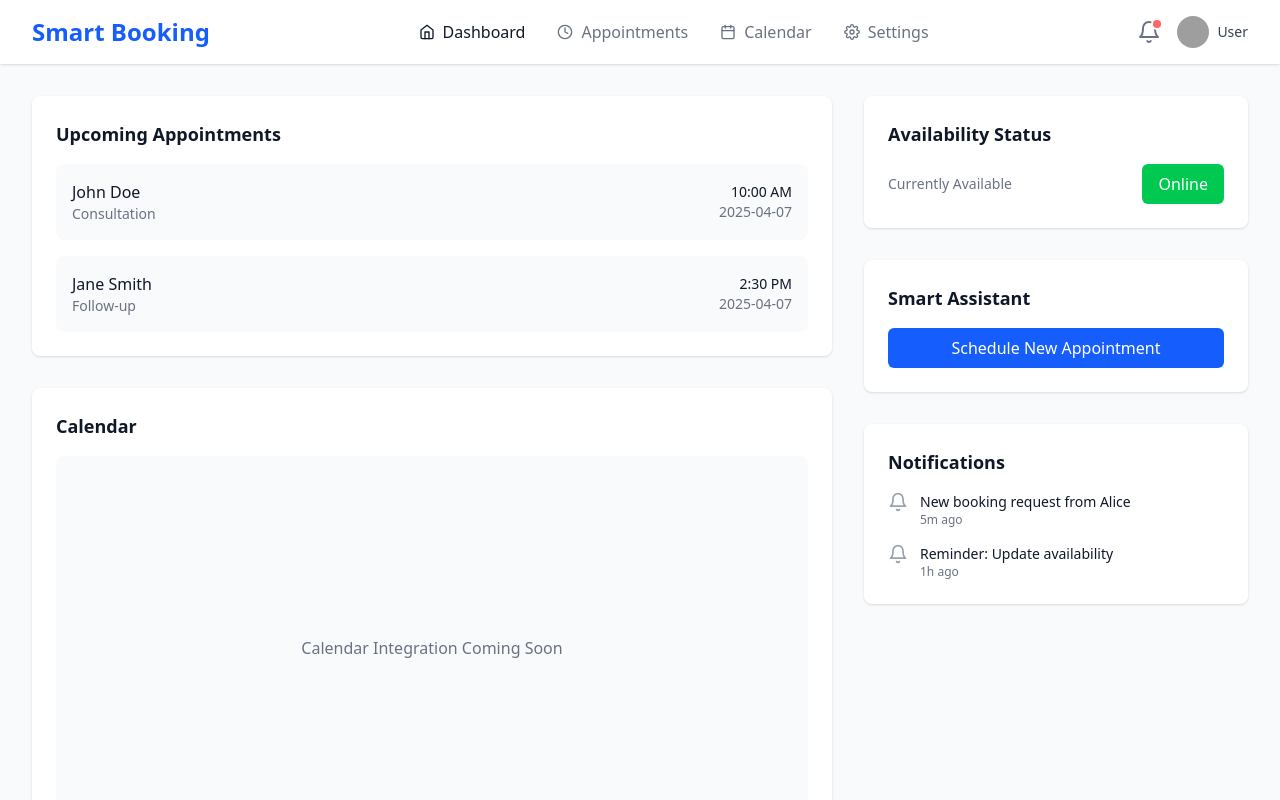
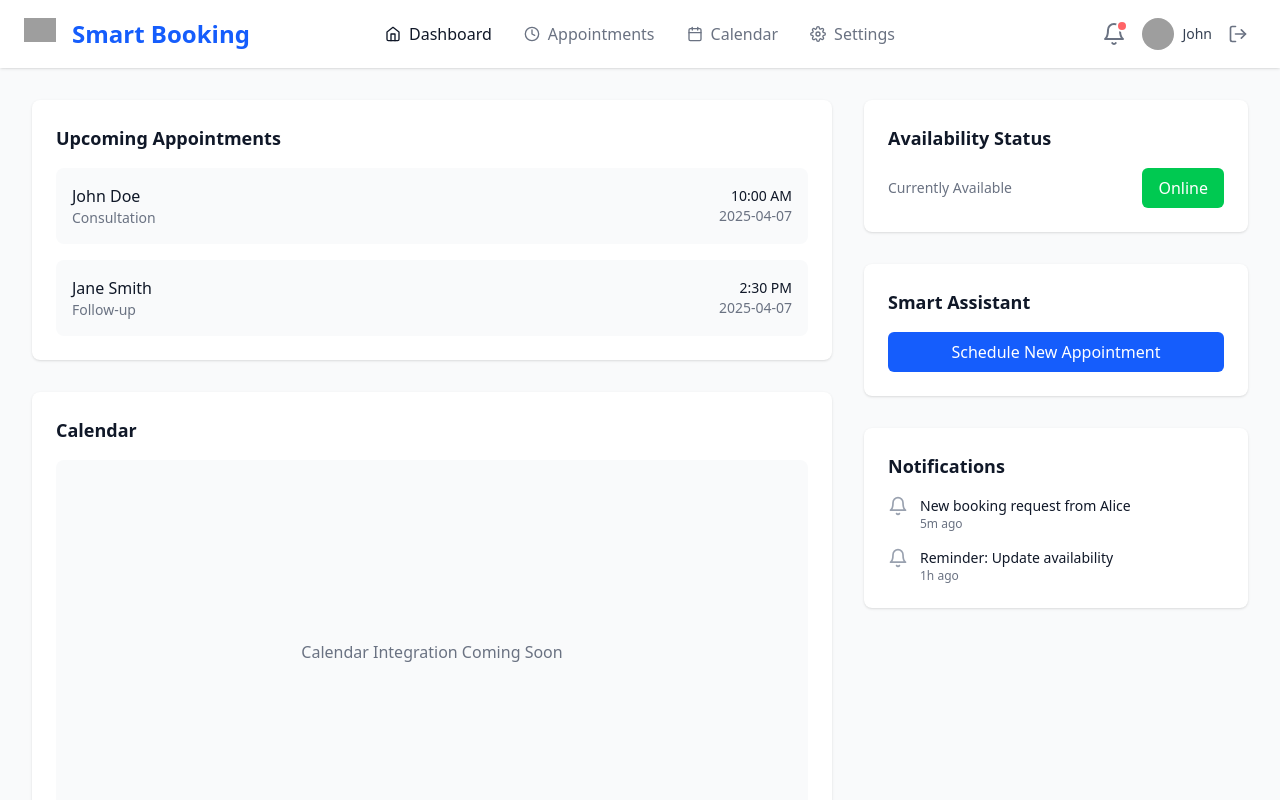
Before and after one commit to kaleabtesfaye01/CSC440-Project, a React (Vite) app in the folder frontend/: page /login in a window 1280 px wide. Both pictures are taken after typing "name@example.com", "Sample123" into the empty fields and a click on the button "Log In". Shown: the top 800 px of the page. Built offline with nearby package versions, Linux system fonts and the light colour scheme; grey boxes are pictures that could not be loaded.

Commit message:
Corrected navbar to be used

```diff
--- a/frontend/src/components/Navbar.jsx
+++ b/frontend/src/components/Navbar.jsx
@@ -2,6 +2,7 @@ import React from "react";
 import { useNavigate } from "react-router";
 import { useAuth } from "../hooks/useAuth";
 import { Link } from "react-router";
+import { FiHome, FiCalendar, FiClock, FiSettings, FiBell, FiLogOut } from "react-icons/fi";
 
 export default function Navbar() {
   const { user, logout } = useAuth();
@@ -13,9 +14,11 @@ export default function Navbar() {
   };
 
   return (
-    <nav className="bg-white dark:bg-gray-900 shadow-sm px-6 py-4 flex items-center justify-between sticky top-0 z-50">
-      {/* Logo + Name */}
-      <Link to="/" className="flex items-center gap-2">
+    <nav className="bg-white shadow-sm px-6 py-4 sticky top-0 z-50">
+      <div className="max-w-7xl mx-auto flex items-center justify-between">
+        {/* Left section with logo */}
+        <div className="w-1/4">
+          <Link to="/" className="flex items-center gap-2 flex-shrink-0">
             <div className="w-8 h-8 mr-2">
               <img
                 src="https://www.svgrepo.com/show/499773/calendar.svg"
@@ -23,24 +26,58 @@ export default function Navbar() {
                 onError={(e) => (e.currentTarget.style.display = "none")}
               />
             </div>
-        <span className="font-bold text-lg text-gray-900 dark:text-white">
+            <span className="text-2xl font-bold text-blue-600">
               Smart Booking
             </span>
           </Link>
+        </div>
 
-      {/* User and Logout */}
-      <div className="flex items-center gap-4">
+        {/* Center section with navigation */}
+        <div className="flex-1 flex justify-center">
+          <nav className="hidden md:flex space-x-8">
+            <Link to="/" className="flex items-center text-gray-900 hover:text-blue-600">
+              <FiHome className="mr-2" /> Dashboard
+            </Link>
+            <Link to="/appointments" className="flex items-center text-gray-500 hover:text-blue-600">
+              <FiClock className="mr-2" /> Appointments
+            </Link>
+            <Link to="/calendar" className="flex items-center text-gray-500 hover:text-blue-600">
+              <FiCalendar className="mr-2" /> Calendar
+            </Link>
+            <Link to="/settings" className="flex items-center text-gray-500 hover:text-blue-600">
+              <FiSettings className="mr-2" /> Settings
+            </Link>
+          </nav>
+        </div>
+
+        {/* Right section with user profile */}
+        <div className="w-1/4 flex justify-end">
+          <div className="flex items-center space-x-4">
+            <button className="relative text-gray-500 hover:text-blue-600">
+              <FiBell className="w-6 h-6" />
+              <span className="absolute top-0 right-0 block h-2 w-2 rounded-full bg-red-400 ring-2 ring-white"></span>
+            </button>
+            <div className="flex items-center space-x-2">
+              <img
+                className="h-8 w-8 rounded-full"
+                src={`https://ui-avatars.com/api/?name=${user?.firstname || 'User'}&background=0D8ABC&color=fff`}
+                alt={user?.firstname || 'User'}
+              />
               {user && (
-          <span className="text-sm text-gray-600 dark:text-gray-300">
-            Hello, {user.firstname}
+                <span className="text-sm font-medium text-gray-700">
+                  {user.firstname}
                 </span>
               )}
               <button
                 onClick={handleLogout}
-          className="text-sm text-blue-600 hover:bg-blue-50 dark:hover:bg-gray-800 px-3 py-1 rounded-md transition"
+                className="text-gray-500 hover:text-blue-600 p-2 rounded-full hover:bg-blue-50 transition"
+                title="Logout"
               >
-          Logout
+                <FiLogOut className="w-5 h-5" />
               </button>
+            </div>
+          </div>
+        </div>
       </div>
     </nav>
   );
--- a/frontend/src/pages/Home.jsx
+++ b/frontend/src/pages/Home.jsx
@@ -1,5 +1,6 @@
 import React from "react";
-import { FiHome, FiCalendar, FiClock, FiSettings, FiBell, FiUser } from "react-icons/fi";
+import { FiBell } from "react-icons/fi";
+import Navbar from "../components/Navbar";
 
 export default function Home() {
   // Dummy data for demonstration
@@ -15,49 +16,7 @@ export default function Home() {
 
   return (
     <div className="min-h-screen bg-gray-50">
-      {/* Header/Navigation */}
-      <header className="bg-white shadow-sm sticky top-0 z-50">
-        <div className="max-w-7xl mx-auto px-4 sm:px-6 lg:px-8">
-          <div className="flex justify-between items-center py-4">
-            {/* Logo */}
-            <div className="flex items-center">
-              <span className="text-2xl font-bold text-blue-600">Smart Booking</span>
-            </div>
-
-            {/* Navigation Menu */}
-            <nav className="hidden md:flex space-x-8">
-              <a href="#" className="flex items-center text-gray-900 hover:text-blue-600">
-                <FiHome className="mr-2" /> Dashboard
-              </a>
-              <a href="#" className="flex items-center text-gray-500 hover:text-blue-600">
-                <FiClock className="mr-2" /> Appointments
-              </a>
-              <a href="#" className="flex items-center text-gray-500 hover:text-blue-600">
-                <FiCalendar className="mr-2" /> Calendar
-              </a>
-              <a href="#" className="flex items-center text-gray-500 hover:text-blue-600">
-                <FiSettings className="mr-2" /> Settings
-              </a>
-            </nav>
-
-            {/* User Profile */}
-            <div className="flex items-center space-x-4">
-              <button className="relative text-gray-500 hover:text-blue-600">
-                <FiBell className="w-6 h-6" />
-                <span className="absolute top-0 right-0 block h-2 w-2 rounded-full bg-red-400 ring-2 ring-white"></span>
-              </button>
-              <div className="flex items-center space-x-2">
-                <img
-                  className="h-8 w-8 rounded-full"
-                  src="https://ui-avatars.com/api/?name=User&background=0D8ABC&color=fff"
-                  alt="User"
-                />
-                <span className="text-sm font-medium text-gray-700">User</span>
-              </div>
-            </div>
-          </div>
-        </div>
-      </header>
+      <Navbar />
 
       {/* Main Content */}
       <main className="max-w-7xl mx-auto px-4 sm:px-6 lg:px-8 py-8">
```
Lines whose indentation alone changed are shown as unchanged.
